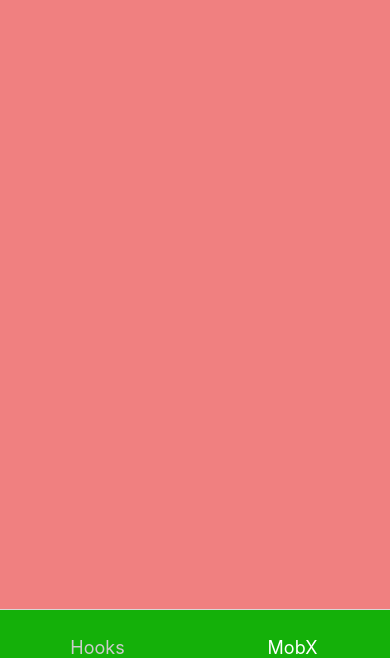
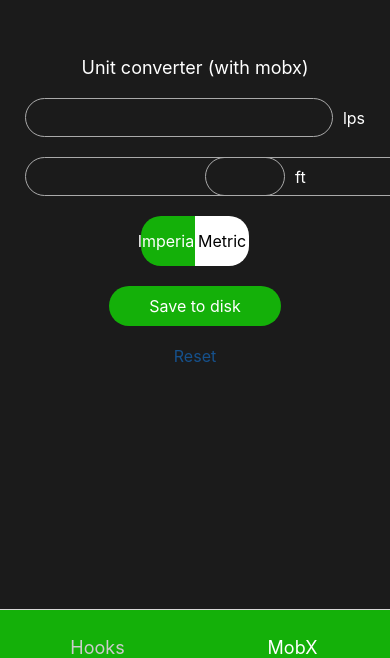
Before and after one commit to Nodirbek75/_testApp, a React Native app: screen /MobX in a window 390 px wide. Shown: the part 186-844 px from the top of the page. Built offline with nearby package versions, Linux system fonts and the light colour scheme.

Commit message:
MobX screen implemented using mobx state management

```diff
--- a/babel.config.js
+++ b/babel.config.js
@@ -12,5 +12,11 @@ module.exports = {
         },
       },
     ],
+    [
+      '@babel/plugin-proposal-decorators',
+      {
+        legacy: true,
+      },
+    ],
   ],
 };
--- a/package.json
+++ b/package.json
@@ -10,10 +10,13 @@
     "lint": "eslint . --ext .js,.jsx,.ts,.tsx"
   },
   "dependencies": {
+    "@babel/plugin-proposal-decorators": "^7.20.0",
     "@react-native-async-storage/async-storage": "^1.17.10",
     "@react-native-community/masked-view": "^0.1.11",
     "@react-navigation/bottom-tabs": "^6.4.0",
     "@react-navigation/native": "^6.0.13",
+    "mobx": "^6.6.2",
+    "mobx-react": "^7.5.3",
     "react": "18.1.0",
     "react-native": "0.70.4",
     "react-native-gesture-handler": "^2.8.0",
--- /dev/null
+++ b/src/components/MobX/Buttons.tsx
@@ -0,0 +1,52 @@
+import React from 'react';
+import styled from 'styled-components/native';
+import {observer} from 'mobx-react';
+
+// mobx
+import observableUnitStore from 'mobx/unitStore';
+
+const Buttons: React.FC = observer(() => {
+  return (
+    <Wrapper>
+      <Button
+        left
+        active={observableUnitStore?.unit === 'imperial'}
+        onPress={() => observableUnitStore?.setUnit('imperial')}>
+        <Text active={observableUnitStore?.unit === 'imperial'}>Imperial</Text>
+      </Button>
+      <Button
+        right
+        active={observableUnitStore?.unit === 'metric'}
+        onPress={() => observableUnitStore?.setUnit('metric')}>
+        <Text active={observableUnitStore?.unit === 'metric'}>Metric</Text>
+      </Button>
+    </Wrapper>
+  );
+});
+
+export default Buttons;
+
+const Wrapper = styled.View`
+  flex-direction: row;
+`;
+
+const Button = styled.TouchableOpacity<{
+  active: boolean;
+  left: boolean;
+  right: boolean;
+}>`
+  flex: 1;
+  align-items: center;
+  justify-content: center;
+  border-top-left-radius: ${props => (props.left ? 20 : 0)}px;
+  border-bottom-left-radius: ${props => (props.left ? 20 : 0)}px;
+  border-top-right-radius: ${props => (props.right ? 20 : 0)}px;
+  border-bottom-right-radius: ${props => (props.right ? 20 : 0)}px;
+  background-color: ${props => (props.active ? '#14b009' : '#fff')};
+  padding-vertical: 15px;
+`;
+
+const Text = styled.Text<{active: boolean}>`
+  font-size: 16px;
+  color: ${props => (props.active ? '#fff' : '#000')};
+`;
--- /dev/null
+++ b/src/components/MobX/ImperialContainer.tsx
@@ -0,0 +1,51 @@
+import React from 'react';
+import styled from 'styled-components/native';
+import {observer} from 'mobx-react';
+
+// components
+import InputField from '../InputField';
+
+// mobx
+import observableUnitStore from 'mobx/unitStore';
+
+const ImperialContainer = observer(() => {
+  return (
+    <Wrapper>
+      <InputField
+        label="lps"
+        value={observableUnitStore?.lps}
+        onChangeText={val => observableUnitStore?.setLps(val)}
+      />
+      <RowWrapper>
+        <InputField
+          label="ft"
+          value={observableUnitStore?.foot}
+          onChangeText={val => observableUnitStore?.setFoot(val)}
+          half
+        />
+        <Space />
+        <InputField
+          label="in"
+          value={observableUnitStore?.inch}
+          onChangeText={val => observableUnitStore?.setInch(val)}
+          half
+        />
+      </RowWrapper>
+    </Wrapper>
+  );
+});
+
+export default ImperialContainer;
+
+const Wrapper = styled.View`
+  width: 100%;
+`;
+
+const RowWrapper = styled.View<{half: boolean; marginRight: boolean}>`
+  flex-direction: row;
+  align-items: center;
+`;
+
+const Space = styled.View`
+  width: 20px;
+`;
--- /dev/null
+++ b/src/components/MobX/MetricContainer.tsx
@@ -0,0 +1,31 @@
+import React from 'react';
+import styled from 'styled-components/native';
+
+// components
+import InputField from '../InputField';
+
+// mobx
+import observableUnitStore from 'mobx/unitStore';
+
+const MetricContainer = () => {
+  return (
+    <Wrapper>
+      <InputField
+        label="kg"
+        value={observableUnitStore?.kg}
+        onChangeText={val => observableUnitStore?.setKg(val)}
+      />
+      <InputField
+        label="m"
+        value={observableUnitStore?.meter}
+        onChangeText={val => observableUnitStore?.setMeter(val)}
+      />
+    </Wrapper>
+  );
+};
+
+export default MetricContainer;
+
+const Wrapper = styled.View`
+  width: 100%;
+`;
--- /dev/null
+++ b/src/components/MobX/index.ts
@@ -0,0 +1,5 @@
+import ImperialContainer from './ImperialContainer';
+import MetricContainer from './MetricContainer';
+import Buttons from './Buttons';
+
+export {ImperialContainer, MetricContainer, Buttons};
--- /dev/null
+++ b/src/mobx/unitStore.ts
@@ -0,0 +1,109 @@
+import {action, makeObservable, observable} from 'mobx';
+import {
+  convertFtInchToM,
+  convertKgToLps,
+  convertLpsToKg,
+  convertMToFt,
+  convertMToInch,
+  getFromAsyncStorage,
+  saveToAsyncStorage,
+} from 'utils';
+
+class ObservableUnitStore {
+  kg: string = '';
+  lps: string = '';
+  meter: string = '';
+  foot: string = '';
+  inch: string = '';
+  unit: 'imperial' | 'metric' = 'imperial';
+
+  constructor() {
+    makeObservable(this, {
+      kg: observable,
+      lps: observable,
+      meter: observable,
+      foot: observable,
+      inch: observable,
+      unit: observable,
+      setKg: action.bound,
+      setLps: action.bound,
+      setMeter: action.bound,
+      setFoot: action.bound,
+      setInch: action.bound,
+      setUnit: action.bound,
+      saveToDisk: action.bound,
+      fetchFromDisk: action.bound,
+      reset: action.bound,
+    });
+  }
+
+  setKg(val: string) {
+    this.kg = val;
+    this.lps = convertKgToLps(val);
+  }
+
+  setLps(val: string) {
+    this.lps = val;
+    this.kg = convertLpsToKg(val);
+  }
+
+  setMeter(val: string) {
+    this.meter = val;
+    this.foot = convertMToFt(val);
+    this.inch = convertMToInch(val);
+  }
+
+  setFoot(val: string) {
+    this.foot = val;
+    this.meter = convertFtInchToM(val, this.inch);
+    if (this.inch === '') {
+      this.inch = '0';
+    }
+  }
+
+  setInch(val: string) {
+    this.inch = val;
+    this.meter = convertFtInchToM(this.foot, val);
+    if (this.foot === '') {
+      this.foot = '0';
+    }
+  }
+
+  setUnit(val: 'imperial' | 'metric') {
+    this.unit = val;
+  }
+
+  saveToDisk() {
+    saveToAsyncStorage('@storage_MobX_Units', {
+      kg: this.kg,
+      meter: this.meter,
+      lps: this.lps,
+      foot: this.foot,
+      inch: this.inch,
+      unit: this.unit,
+    });
+  }
+
+  async fetchFromDisk() {
+    const units = await getFromAsyncStorage('@storage_MobX_Units');
+    if (units) {
+      this.setKg(units.kg);
+      this.setLps(units.lps);
+      this.setMeter(units.meter);
+      this.setFoot(units.foot);
+      this.setInch(units.inch);
+      this.setUnit(units.unit);
+    }
+  }
+
+  reset() {
+    this.kg = '';
+    this.lps = '';
+    this.meter = '';
+    this.foot = '';
+    this.inch = '';
+  }
+}
+
+const observableUnitStore = new ObservableUnitStore();
+export default observableUnitStore;
--- a/src/screens/Hooks.tsx
+++ b/src/screens/Hooks.tsx
@@ -61,7 +61,7 @@ const Hooks = () => {
   };
 
   const saveToDisk = () => {
-    saveToAsyncStorage({
+    saveToAsyncStorage('@storage_Hooks_Units', {
       kg,
       lps,
       meter,
@@ -72,7 +72,7 @@ const Hooks = () => {
   };
 
   const fetchFromDisk = async () => {
-    const units = await getFromAsyncStorage('@storage_Units');
+    const units = await getFromAsyncStorage('@storage_Hooks_Units');
     if (units) {
       setKg(units.kg);
       setLps(units.lps);
--- a/src/screens/MobX.tsx
+++ b/src/screens/MobX.tsx
@@ -1,13 +1,46 @@
-import React from 'react';
+import React, {useEffect} from 'react';
 import styled from 'styled-components/native';
+import {observer} from 'mobx-react';
 
-const MobX = () => {
-  return <Wrapper></Wrapper>;
-};
+// components
+import {Buttons, ImperialContainer, MetricContainer} from 'components/MobX';
+import {Button, TextButton} from 'components';
+
+// mobx
+import observableUnitStore from 'mobx/unitStore';
+
+const MobX = observer(() => {
+  useEffect(() => {
+    observableUnitStore.fetchFromDisk();
+  }, []);
+
+  return (
+    <Wrapper>
+      <Title>Unit converter (with mobx)</Title>
+      {observableUnitStore.unit === 'imperial' ? (
+        <ImperialContainer />
+      ) : (
+        <MetricContainer />
+      )}
+      <Buttons />
+      <Button onPress={observableUnitStore.saveToDisk} />
+      <TextButton onPress={observableUnitStore.reset} />
+    </Wrapper>
+  );
+});
 
 export default MobX;
 
 const Wrapper = styled.View`
   flex: 1;
-  background-color: lightcoral;
+  background-color: #1b1b1b;
+  justify-content: center;
+  align-items: center;
+  padding-horizontal: 25px;
 `;
+
+const Title = styled.Text`
+  font-size: 18px;
+  color: #fff;
+  margin-bottom: 20px;
+`;
--- a/src/utils/utility.ts
+++ b/src/utils/utility.ts
@@ -20,8 +20,8 @@ export const convertLpsToKg = (lps: string) => {
   return (Number(lps) * 0.45359237).toFixed(5);
 };
 
-export const saveToAsyncStorage = async (units: {}) => {
-  await AsyncStorage.setItem('@storage_Units', JSON.stringify(units));
+export const saveToAsyncStorage = async (key: string, units: {}) => {
+  await AsyncStorage.setItem(key, JSON.stringify(units));
 };
 
 export const getFromAsyncStorage = async (key: string) => {
--- a/tsconfig.json
+++ b/tsconfig.json
@@ -56,7 +56,7 @@
     // "inlineSources": true,                 /* Emit the source alongside the sourcemaps within a single file; requires '--inlineSourceMap' or '--sourceMap' to be set. */
 
     /* Experimental Options */
-    // "experimentalDecorators": true,        /* Enables experimental support for ES7 decorators. */
+    "experimentalDecorators": true /* Enables experimental support for ES7 decorators. */,
     // "emitDecoratorMetadata": true,         /* Enables experimental support for emitting type metadata for decorators. */
     "baseUrl": ".",
     "paths": {
```
Also changed, not shown: 1 other file (tests, documents, lock files or other folders).
